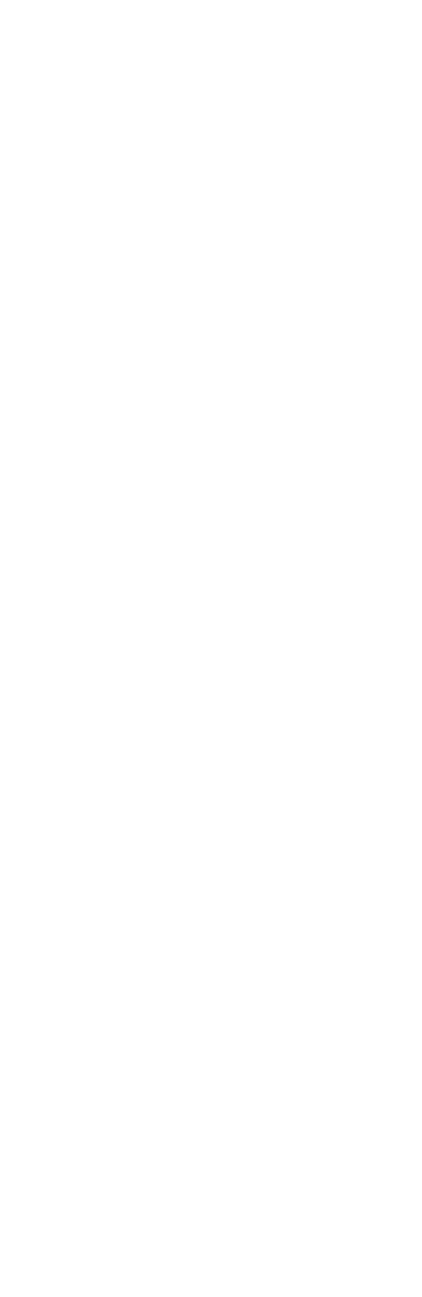
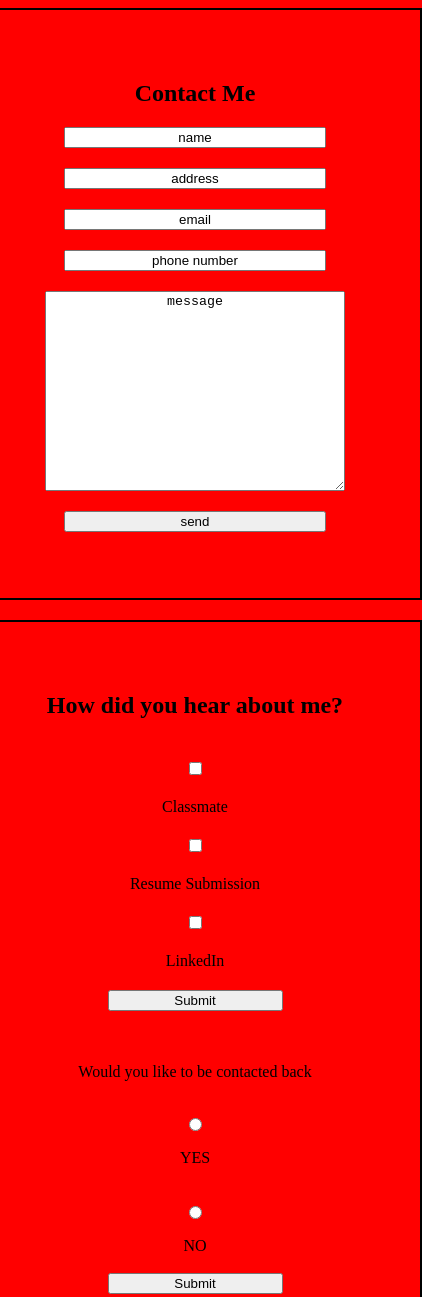
Before and after one commit to Shamichealous/web101_Shamichealous_Mosley, a plain HTML site: page contact.html in a window 390 px wide. Shown: the top 1297 px of the page, 422 px wide, since content can reach past the window. Before the commit the page ends 844 px from the top, so only its background shows below. Drawn offline with Linux system fonts and the light colour scheme.

Commit message:
first push for the contact page

```diff
--- a/contact-styles.css
+++ b/contact-styles.css
@@ -0,0 +1,118 @@
+body {
+    display: flex;
+    justify-content: center;
+    align-items: center;
+
+}
+.grid-container {
+    display: grid;
+    grid-template-columns: 1.3fr 1fr;
+    grid-template-rows: 1fr;
+    column-gap: 10px;
+}
+.grid-container > section {
+    border: black solid 2px;
+    text-align: center;
+    padding: 50px;
+    min-width: 500px;
+    width: 650px;
+    justify-content: center;
+    align-content: center
+}
+.center1 form {
+    display: flex;
+    flex-direction: column;
+    row-gap: 20px;
+}
+.center1 textarea {
+    margin-left: auto;
+    margin-right: auto;
+    min-width: 300px;
+    width: 400px;
+    min-height: 200px;
+    text-align: center;
+}
+.center1 input {
+    margin-left: auto;
+    margin-right: auto;
+    width: 300px;
+    text-align: center;
+}
+/* .maintext {
+    margin-bottom: 20px;
+} */
+.center2 {
+    display: flex;
+    flex-direction: column;
+    row-gap: 20px;
+    display: flex;
+    flex-direction: column;
+    /* row-gap: 20px; */
+}
+.center2 input {
+    margin-left: auto;
+    margin-right: auto;
+    /* width: 400px; */
+    text-align: center;
+}
+.firstform {
+    border: 2px black solid;
+    display: flex;
+    flex-direction: row;
+    min-width: 300px;
+    /* row-gap: 20px; */
+}
+h1:hover {
+    transform: scale(2);
+    transition: ease-in-out 200ms;
+}
+
+
+@media (max-width: 600px) {
+    body {
+        background-color: red;
+    }
+    .grid-container {
+        display: flex;
+        flex-direction: column;
+        gap: 20px;
+    }
+    .grid-container > section {
+        border: black solid 2px;
+        text-align: center;
+        padding: 50px;
+        min-width: 300px;
+        width: 350px;
+        margin-right: auto;
+        margin-left: auto;
+    }
+    form input {
+        max-width: 75%;
+        width: 50%;
+        margin-left: auto;
+        margin-right: auto;
+
+    }
+    form {
+        width: 100%;
+    }
+    textarea {
+        max-width: 75%;
+        width: 50%;
+        margin-left: auto;
+        margin-right: auto;
+    }
+    .firstform {
+        border: none;
+        display: flex;
+        flex-direction: column;
+        min-width: 300px;
+        row-gap: 20px;
+    }
+    .secondform {
+        border: none;
+        display: flex;
+        flex-direction: column;
+        min-width: 300px;
+    }
+}
--- a/contact.html
+++ b/contact.html
@@ -0,0 +1,53 @@
+<html lang="en">
+<head>
+    <meta charset="UTF-8">
+    <meta http-equiv="X-UA-Compatible" content="IE=edge">
+    <meta name="viewport" content="width=device-width, initial-scale=1.0">
+    <title>Contact</title>
+    <link rel="stylesheet" href="./contact-styles.css">
+</head>
+<body>
+<div class="grid-container">
+    <section class="center1">
+        <h1>Contact Me</h1>
+        <form action="results.html">
+        <input type="text" name="fname" id="fname" value="name">
+        <input type="text" name="address" id="address" value="address">
+        <input type="text" name="email" id="email" value="email">
+        <input type="text" name="phone" id="phone" value="phone number">
+        <textarea name="message" name="message">message</textarea>
+        <input type="submit" name="send" id="send" value="send">
+        </form>
+    </section>
+
+        <!-- HOW DID YOU HEAR ABOUT ME SECTION  -->
+
+    <section class="center2">
+        <h1>How did you hear about me?</h1>
+        <form class="firstform" action="/results.html">
+        <input type="checkbox" id="classmate" name="classmate" value="Classmate">
+        <label for="Classmate"> Classmate</label>
+        <input type="checkbox" id="Resume" name="Resume" value="Resume">
+        <label for="Resume"> Resume Submission</label>
+        <input type="checkbox" id="LinkedIn" name="LinkedIn" value="LinkedIn">
+        <label for="LinkedIn"> LinkedIn</label>
+        <input type="submit" value="Submit">
+        </form>
+        <form class="secondform" action="/results.html">
+            <p>Would you like to be contacted back</p>
+          <input type="radio" id="html" name="fav_language" value="HTML">
+          <label for="html">YES</label><br>
+          <input type="radio" id="css" name="fav_language" value="CSS">
+          <label for="css">NO</label><br>
+        <input id="myBtn" type="submit" value="Submit">
+    </section>
+</div>
+
+        <!-- I'M almost positive it's supposed to be an actual file for the JS sorry  -->
+            <script>
+                document.getElementById("myBtn").addEventListener("click", function() {
+                  alert("Jet fuel can't melt steel beams!");
+                });
+                </script>
+</body>
+</html>
```
Also changed, not shown: index.html (+2 -1 lines).
